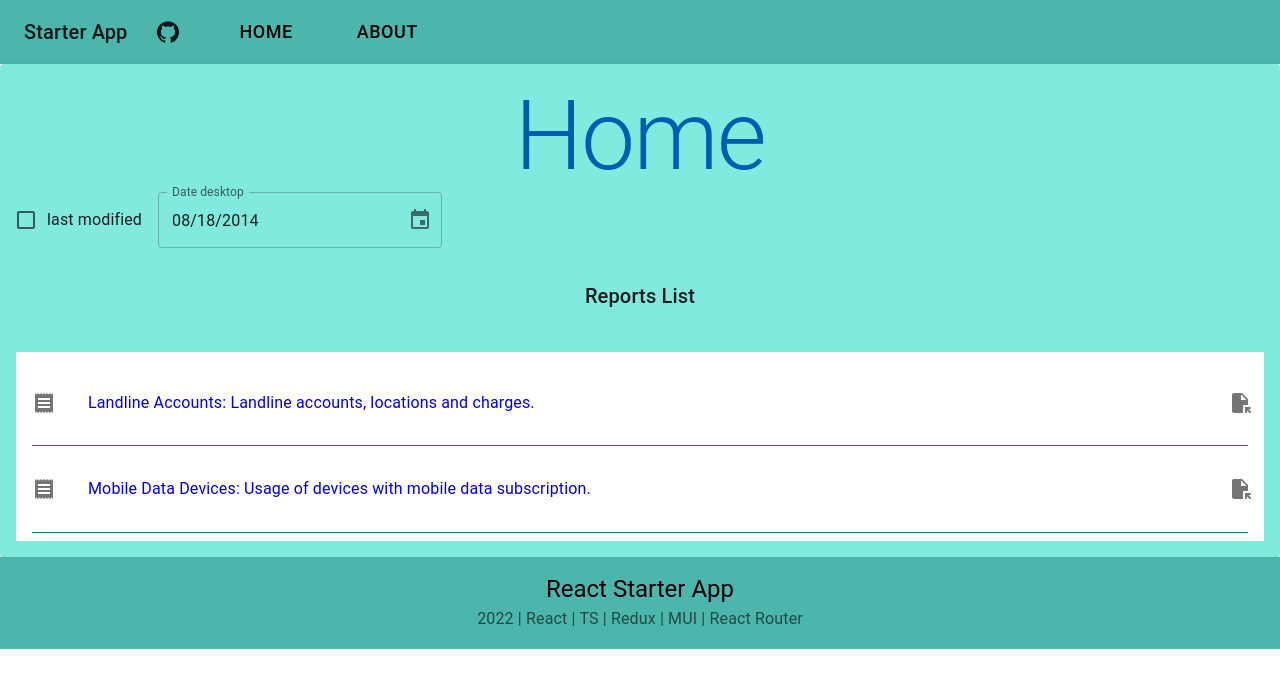
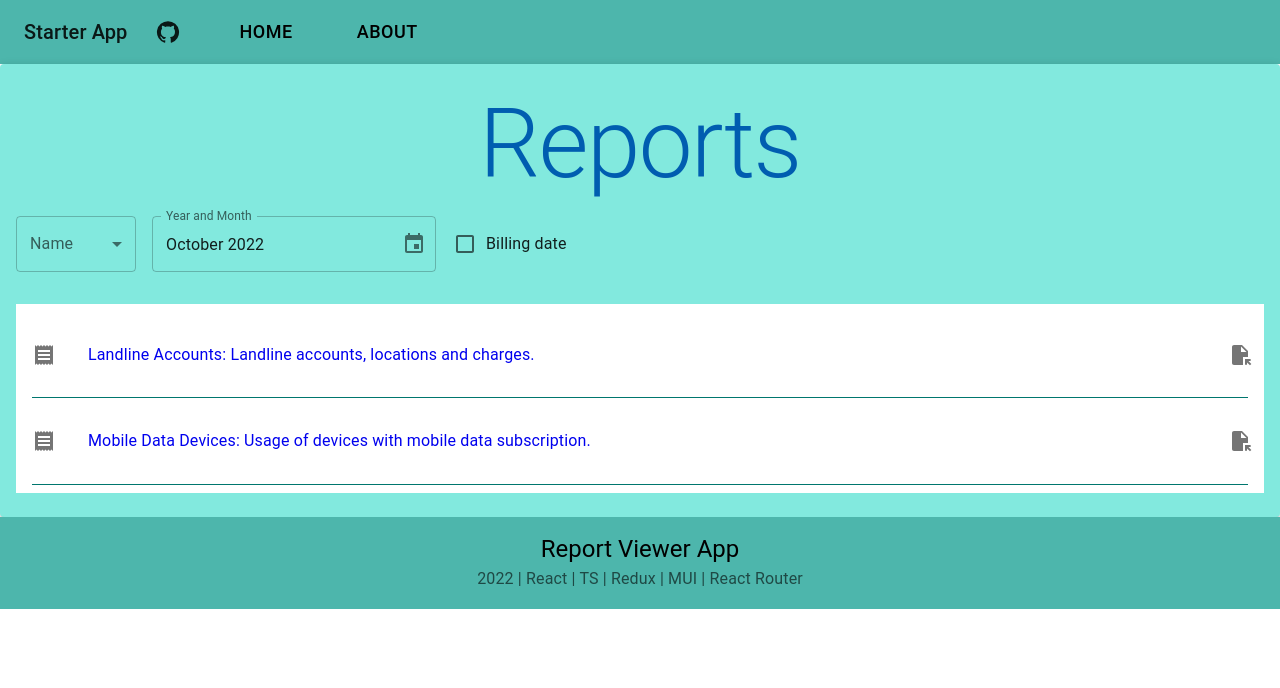
Before and after one commit to theWhiteFox/report-viewer-app, a React (Vite) app: page / in a window 1280 px wide. Shown: the top 688 px of the page. Built offline with nearby package versions, Linux system fonts and the light colour scheme.

Commit message:
date picker

```diff
--- a/src/components/Footer/Footer.tsx
+++ b/src/components/Footer/Footer.tsx
@@ -16,7 +16,7 @@ export const Footer: FC = (): ReactElement => {
                 <Grid container direction="column" alignItems="center">
                     <Grid item xs={12}>
                         <Typography color="black" variant="h5">
-                            React Starter App
+                            Report Viewer App
                         </Typography>
                     </Grid>
                     <Grid item xs={12}>
--- a/src/components/Nav/Navbar.tsx
+++ b/src/components/Nav/Navbar.tsx
@@ -94,7 +94,7 @@ const Navbar: FC = (): ReactElement => {
                         component="div"
                         sx={{ flexGrow: 1, display: { xs: "flex", md: "none" } }}
                     >
-                        React Starter App
+                        Report Viewer App
                     </Typography>
                     <IconButton
                         size="large"
--- a/src/components/Report/MaterialUIPickers.tsx
+++ b/src/components/Report/MaterialUIPicker.tsx
@@ -4,14 +4,11 @@ import Stack from '@mui/material/Stack';
 import TextField from '@mui/material/TextField';
 import { LocalizationProvider } from '@mui/x-date-pickers/LocalizationProvider';
 import { AdapterDayjs } from '@mui/x-date-pickers/AdapterDayjs';
-import { TimePicker } from '@mui/x-date-pickers/TimePicker';
-import { DateTimePicker } from '@mui/x-date-pickers/DateTimePicker';
 import { DesktopDatePicker } from '@mui/x-date-pickers/DesktopDatePicker';
-import { MobileDatePicker } from '@mui/x-date-pickers/MobileDatePicker';
 
 export default function MaterialUIPickers() {
     const [value, setValue] = useState<Dayjs | null>(
-        dayjs('2014-08-18T21:11:54'),
+        dayjs(new Date()),
     );
 
     const handleChange = (newValue: Dayjs | null) => {
@@ -22,8 +19,10 @@ export default function MaterialUIPickers() {
         <LocalizationProvider dateAdapter={AdapterDayjs}>
             <Stack spacing={3}>
                 <DesktopDatePicker
-                    label="Date desktop"
-                    inputFormat="MM/DD/YYYY"
+                    views={['year', 'month']}
+                    label="Year and Month"
+                    minDate={dayjs('2012-03-01')}
+                    maxDate={dayjs('2023-06-01')}
                     value={value}
                     onChange={handleChange}
                     renderInput={(params) => <TextField {...params} />}
--- a/src/components/Report/ReportList.tsx
+++ b/src/components/Report/ReportList.tsx
@@ -21,8 +21,8 @@ import FileOpenIcon from '@mui/icons-material/FileOpen';
 import LoadingSpinner from './LoadingSpinner'
 import { Link } from 'react-router-dom';
 import { useGetReportListQuery, useGetReportQuery } from '../../services/report'
-import { ListItemText } from '@mui/material';
-import MaterialUIPickers from './MaterialUIPickers'
+import { Button, FormControl, InputLabel, ListItemText, MenuItem, Select, SelectChangeEvent } from '@mui/material';
+import MaterialUIPickers from './MaterialUIPicker'
 
 const reports = {
     reportId: '41',
@@ -49,6 +49,11 @@ const Demo = styled('div')(({ theme }) => ({
 }));
 
 const ReportList = () => {
+    const [age, setAge] = useState('');
+
+    const handleChange = (event: SelectChangeEvent) => {
+        setAge(event.target.value as string);
+    };
     const [secondary, setSecondary] = useState(false);
 
     useGetReportQuery({ reportId: `${reports.reportId}`, billingPeriod: `${reports.billingPeriod}` })
@@ -59,24 +64,33 @@ const ReportList = () => {
     return (
         <Box sx={{ flexGrow: 1, maxWidth: 1250 }}>
             <FormGroup row>
-                <FormControlLabel
+                <FormControl sx={{ minWidth: 120, mb: 2, mr: 2 }}>
+                    <InputLabel id="demo-simple-select-label">Name</InputLabel>
+                    <Select
+                        labelId="demo-simple-select-label"
+                        id="demo-simple-select"
+                        value={age}
+                        label="Age"
+                        onChange={handleChange}
+                    >
+                        <MenuItem value={20}>Ascending</MenuItem>
+                        <MenuItem value={30}>Descending</MenuItem>
+                    </Select>
+                </FormControl>
+                <MaterialUIPickers />
+                <FormControlLabel sx={{ mb: 2, ml: 1 }}
                     control={
                         <Checkbox
                             checked={secondary}
                             onChange={(event) => setSecondary(event.target.checked)}
                         />
                     }
-                    label="last modified"
+                    label="Billing date"
                 />
-                <MaterialUIPickers />
             </FormGroup>
             <Grid container spacing={2}>
                 <Grid item xs={12} md={12} lg={12}>
-                    <Typography sx={{ mt: 4, mb: 2 }} variant="h6" component="div">
-                        Reports List
-                    </Typography>
-                    <br />
-                    <Demo>
+                    <Demo sx={{ mt: 2, mb: 1 }}>
                         {
                             isLoading &&
                             <div>
@@ -110,7 +124,7 @@ const ReportList = () => {
                                                     <h3>
                                                         <ListItemText
                                                             primary={data?.content[0].name + ': ' + data?.content[0].description}
-                                                            secondary={secondary ? data?.content[0].modifiedDate.toString() : null}
+                                                            secondary={secondary ? reports.billingPeriod : null}
                                                         />
                                                     </h3>
                                                 </>
@@ -141,7 +155,7 @@ const ReportList = () => {
                                                 <h3>
                                                     <ListItemText
                                                         primary={data?.content[1].name + ': ' + data?.content[1].description}
-                                                        secondary={secondary ? 'Secondary text' : null}
+                                                        secondary={secondary ? reportsMob.billingPeriod : null}
                                                     />
                                                 </h3>
                                             ) : null}
--- a/src/components/Report/ReportViewLandline.tsx
+++ b/src/components/Report/ReportViewLandline.tsx
@@ -1,4 +1,3 @@
-import { Outlet, useLocation, useParams, useNavigate } from 'react-router-dom';
 import { DataGrid, GridColDef } from '@mui/x-data-grid';
 import { IData } from '../../interfaces';
 import { useGetReportQuery } from '../../services/report';
@@ -14,12 +13,11 @@ function createData(
 }
 
 const generate = (data: any) => {
-    rowsData = data?.data.slice(1, data?.data.length).map((item: any, index: any) => createData(item[0], item[1], item[2]))
+    rowsData = data?.data.slice(1, data?.data.length).map((item: any) => createData(item[0], item[1], item[2]))
 }
 
 export default function DataTable() {
-    const { reportId } = useParams();
-    const { data, error, isLoading } = useGetReportQuery({ reportId: '41', billingPeriod: '201708' })
+    const { data } = useGetReportQuery({ reportId: '41', billingPeriod: '201708' })
     const columns: GridColDef[] = [
         { field: 'id', headerName: `${data?.columns[0]}`, minWidth: 120 },
         { field: 'officeLocation', headerName: `${data?.columns[1]}`, minWidth: 140 },
--- a/src/pages/Home.tsx
+++ b/src/pages/Home.tsx
@@ -2,13 +2,14 @@ import {
   Typography,
 } from "@mui/material";
 import ReportList from '../components/Report/ReportList';
+import { useState } from "react";
 
 function Home() {
 
   return (
     <>
-      <Typography color="primary.dark" variant="h1">
-        Home
+      <Typography sx={{ mt: 1, mb: 2 }} color="primary.dark" variant="h1">
+        Reports
       </Typography>
       <ReportList />
     </>
```
